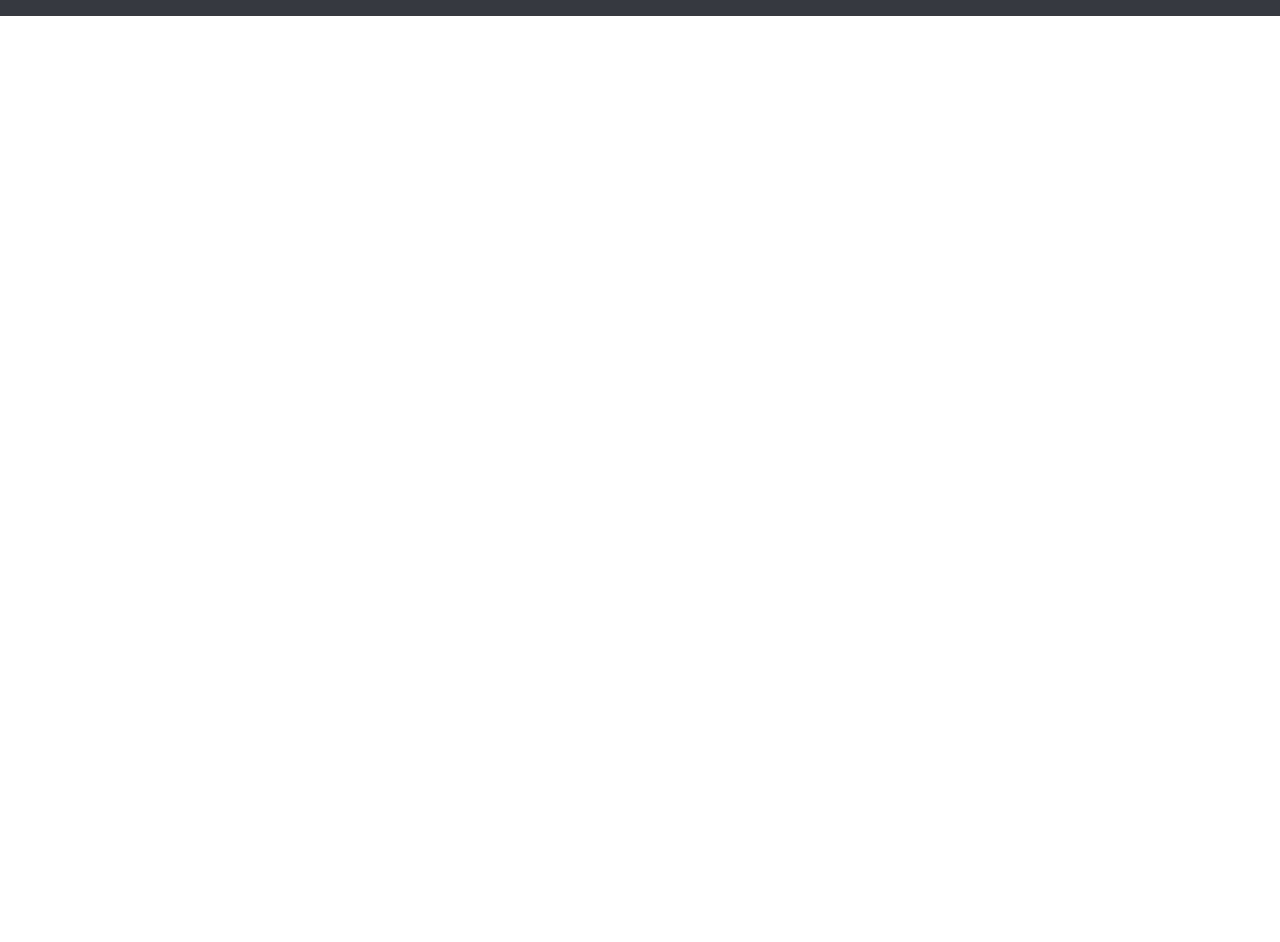
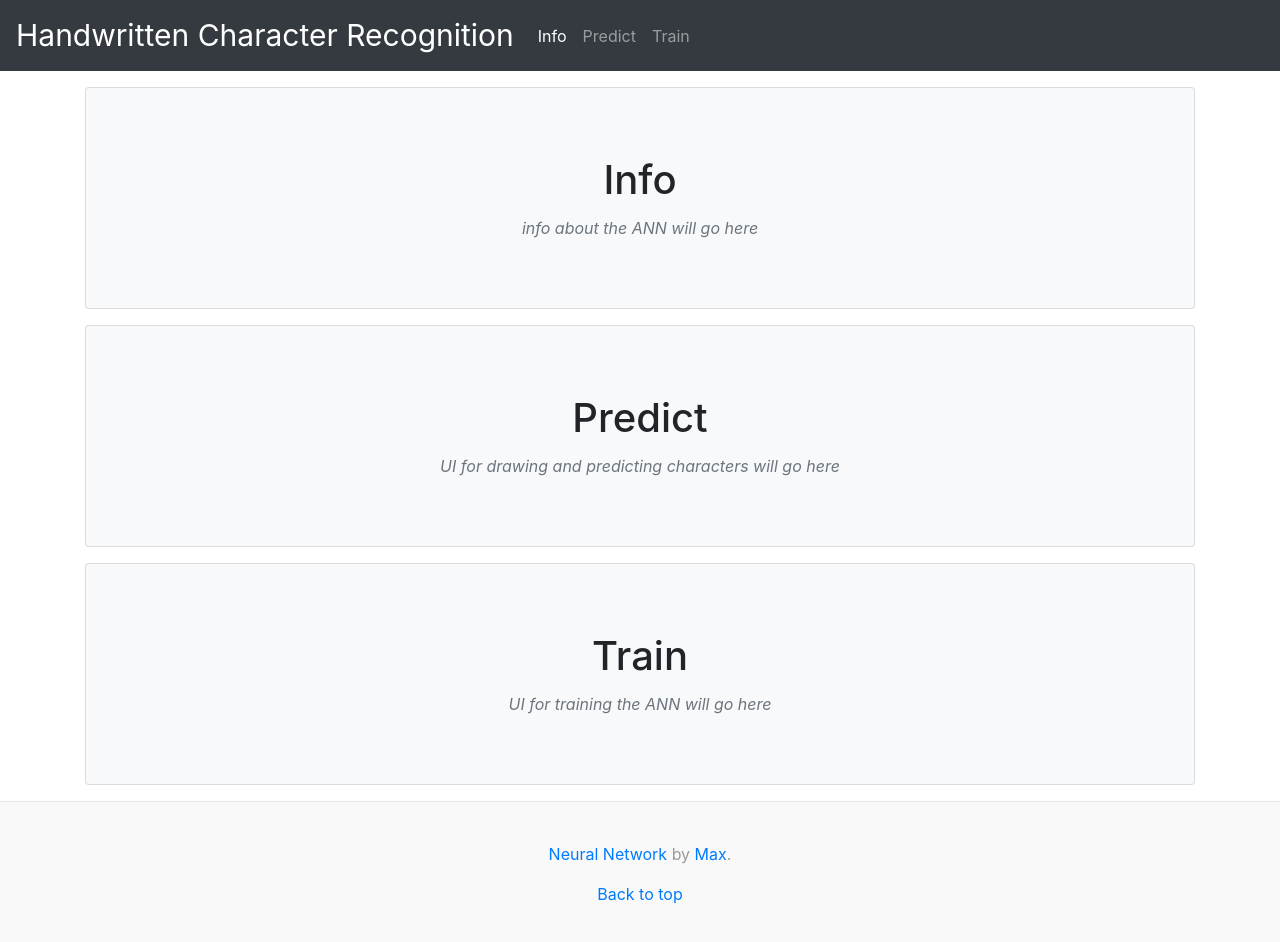
Before and after one commit to maxcaplan/Tensorflow-Js-EE, a Vue app: page / in a window 1280 px wide. Shown: the top 942 px of the page. Before the commit the page ends 800 px from the top, so only its background shows below. Built offline with nearby package versions, Linux system fonts and the light colour scheme.

Commit message:
page structer

```diff
--- a/src/App.vue
+++ b/src/App.vue
@@ -1,19 +1,29 @@
 <template>
   <div id="app">
     <app-navbar></app-navbar>
-    <router-view/>
+    <app-info></app-info>
+    <app-predict></app-predict>
+    <app-train></app-train>
+    <!-- <router-view/> -->
+    <app-footer></app-footer>
   </div>
 </template>
 
 <script>
 import Navbar from "./components/NavBar.vue";
-// import Footer from "./components/Footer.vue";
+import Footer from "./components/Footer.vue";
+import Info from "./components/Info.vue";
+import Train from "./components/Train.vue";
+import Predict from "./components/DrawPredict.vue";
 // import Home from "./components/Main/Home.vue";
 
 export default {
   components: {
-    "app-navbar": Navbar
-    // "app-footer": Footer,
+    "app-navbar": Navbar,
+    "app-footer": Footer,
+    "app-info": Info,
+    "app-train": Train,
+    "app-predict": Predict
     // "app-home": Home
   }
 };
--- /dev/null
+++ b/src/components/DrawPredict.vue
@@ -0,0 +1,17 @@
+<template>
+    <div class="container">
+        <div class="card bg-light my-3">
+          <div class="card-body text-center my-5">
+            <h1 class="card-title">Predict</h1>
+            <i class="card-text text-muted">UI for drawing and predicting characters will go here</i>
+          </div>
+        </div>
+    </div>
+</template>
+
+<script>
+export default {};
+</script>
+
+<style scoped>
+</style>
--- /dev/null
+++ b/src/components/Footer.vue
@@ -0,0 +1,28 @@
+<template>
+    <footer class="blog-footer">
+      <p> <a href="https://google.com">Neural Network</a> by <a href="https://google.com">Max</a>.</p>
+      <p>
+        <a href="#">Back to top</a>
+      </p>
+    </footer>
+</template>
+
+<script>
+export default {};
+</script>
+
+<style scoped>
+  /*
+ * Footer
+ */
+  .blog-footer {
+    padding: 2.5rem 0;
+    color: #999;
+    text-align: center;
+    background-color: #f9f9f9;
+    border-top: .05rem solid #e5e5e5;
+  }
+  .blog-footer p:last-child {
+    margin-bottom: 0;
+  }
+</style>
--- /dev/null
+++ b/src/components/Info.vue
@@ -0,0 +1,17 @@
+<template>
+    <div class="container">
+        <div class="card bg-light my-3">
+          <div class="card-body text-center my-5">
+            <h1 class="card-title">Info</h1>
+            <i class="card-text text-muted">info about the ANN will go here</i>
+          </div>
+        </div>
+    </div>
+</template>
+
+<script>
+export default {};
+</script>
+
+<style scoped>
+</style>
--- a/src/components/NavBar.vue
+++ b/src/components/NavBar.vue
@@ -1,19 +1,42 @@
 <template>
-  <nav class="navbar navbar-dark bg-dark">
+  <!-- <nav class="navbar fixed-top navbar-expand-lg navbar-dark bg-dark">
+    <a href="#" class="navbar-brand">Handwritten Character Recognition</a>
+  </nav> -->
+  <nav class="navbar navbar-expand-lg navbar-dark bg-dark">
+    <a class="navbar-brand" href="#">Handwritten Character Recognition</a>
+    <button class="navbar-toggler" type="button" data-toggle="collapse" data-target="#navbarSupportedContent" aria-controls="navbarSupportedContent" aria-expanded="false" aria-label="Toggle navigation">
+      <span class="navbar-toggler-icon"></span>
+    </button>
+
+    <div class="collapse navbar-collapse" id="navbarSupportedContent">
+      <ul class="navbar-nav">
+        <li class="nav-item active">
+          <a class="nav-link" href="#">Info <span class="sr-only">(current)</span></a>
+        </li>
+        <li class="nav-item">
+          <a class="nav-link" href="#">Predict</a>
+        </li>
+        <li class="nav-item">
+          <a class="nav-link" href="#">Train</a>
+        </li>
+      </ul>
+    </div>
 
   </nav>
 </template>
 
 <script>
 export default {
-  name: 'NavBar',
-  data () {
-    return {
-    }
+  name: "NavBar",
+  data() {
+    return {};
   }
-}
+};
 </script>
 
 <!-- Add "scoped" attribute to limit CSS to this component only -->
 <style scoped>
+.navbar-brand {
+  font-size: 30px;
+}
 </style>
--- /dev/null
+++ b/src/components/Train.vue
@@ -0,0 +1,17 @@
+<template>
+    <div class="container">
+        <div class="card bg-light my-3">
+          <div class="card-body text-center my-5">
+            <h1 class="card-title">Train</h1>
+            <i class="card-text text-muted">UI for training the ANN will go here</i>
+          </div>
+        </div>
+    </div>
+</template>
+
+<script>
+export default {};
+</script>
+
+<style scoped>
+</style>
```
Also changed, not shown: index.html (line endings or trailing spaces).
